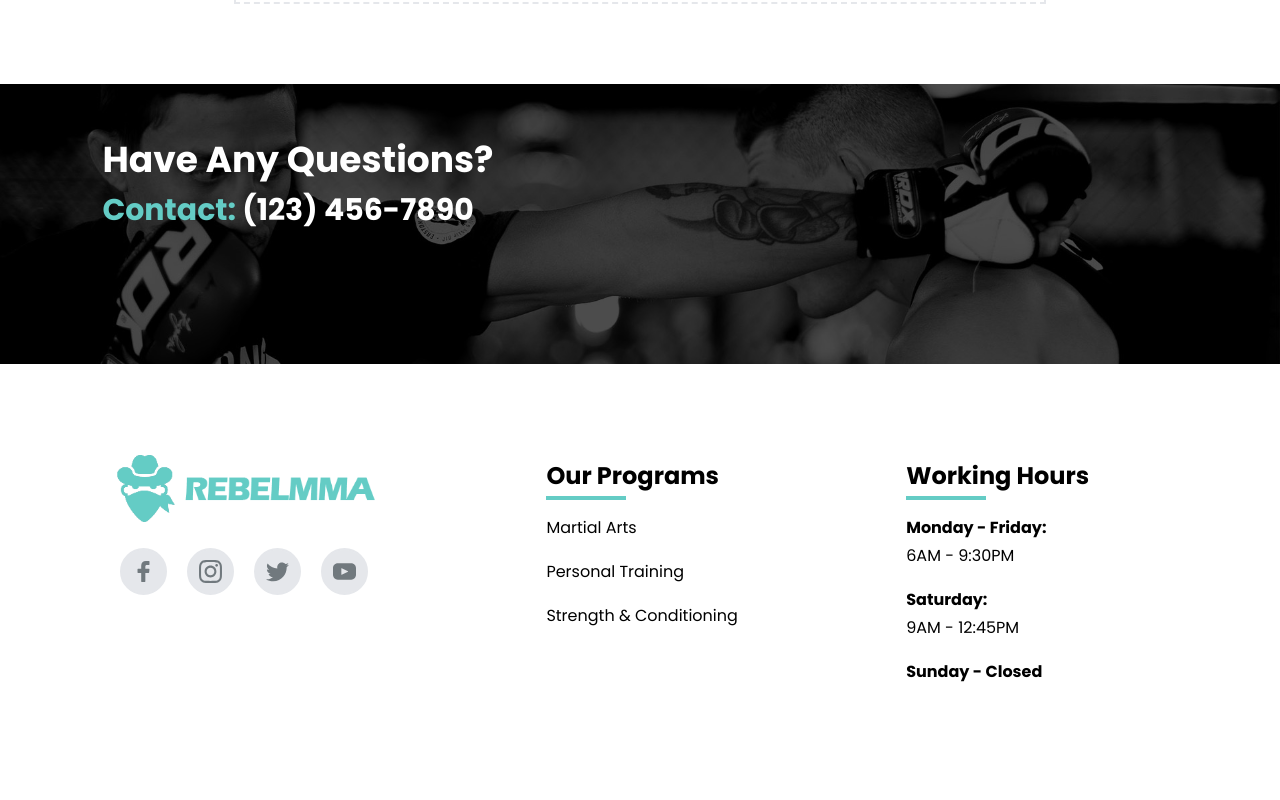
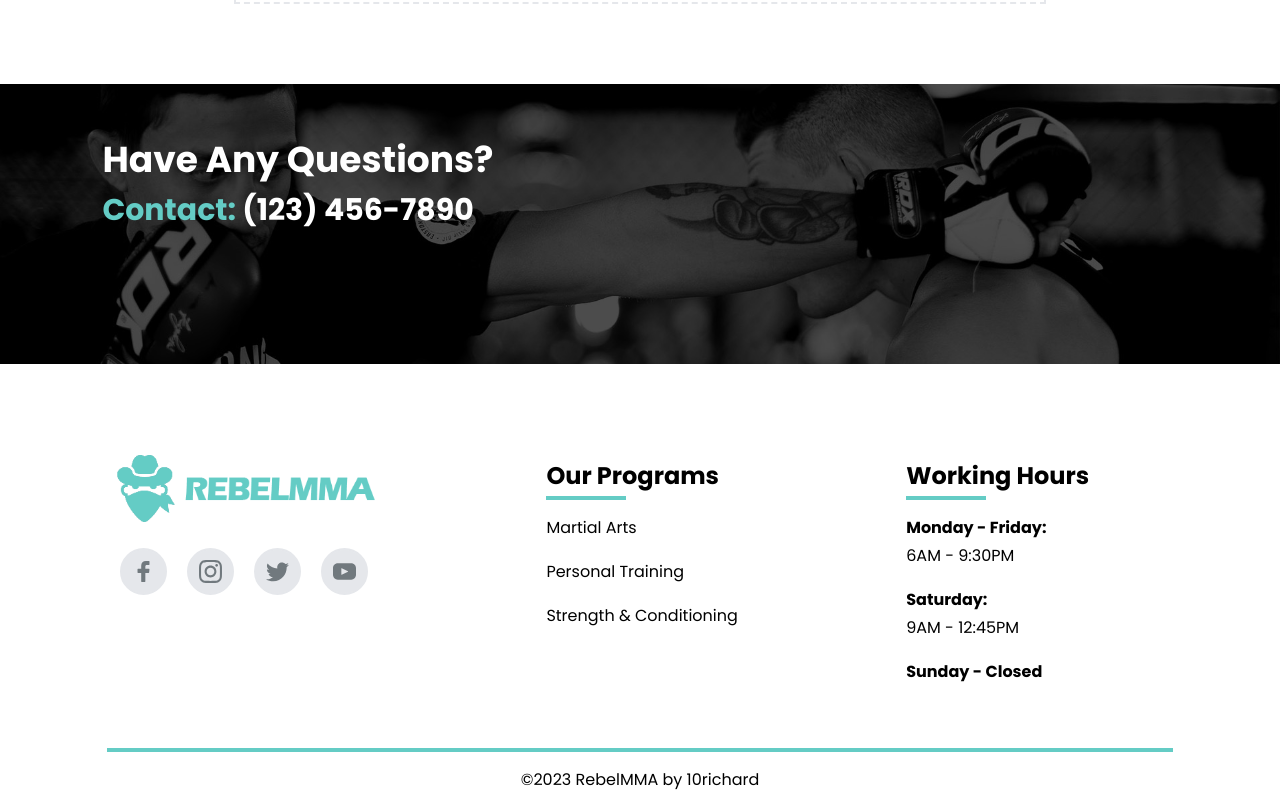
Before and after one commit to 10richard/rebel-mma, a React (Vite) app: page /signup in a window 1280 px wide. Shown: the part 997-1797 px from the top of the page. Built offline with nearby package versions, Linux system fonts and the light colour scheme.

Commit message:
Modify footer

```diff
--- a/src/components/Footer/Footer.tsx
+++ b/src/components/Footer/Footer.tsx
@@ -6,9 +6,9 @@ import facebookLogo from "../../assets/socials/facebook.svg";
 
 const Footer = () => {
   return (
-    <footer className="footer flex justify-center py-24 bg-white">
+    <footer className="footer flex flex-col items-center py-24 bg-white relative">
       {/* Programs, Working Hours, More - (About) */}
-      <div className="w-5/6 flex items-center min-[1020px]:justify-between max-[1020px]:flex-col max-[1020px]:gap-20">
+      <div className="w-5/6 flex items-center min-[1020px]:justify-between max-[1020px]:flex-col max-[1020px]:gap-20 mb-5">
         <div className="flex flex-col items-center gap-2 min-[1020px]:-mt-28 -mt-10">
           <img className="max-w-[275px]" src={logo} alt="RebelMMA logo" />
           <div className="social-links flex items-center gap-5">
@@ -69,6 +69,20 @@ const Footer = () => {
           </div>
         </div>
       </div>
+
+      <div className="absolute bottom-2 flex flex-col items-center w-full">
+        <span className="w-5/6 h-[4px] bg-seaserpent mb-4 mt-1"></span>
+        <h1>
+          ©2023 RebelMMA by{" "}
+          <a
+            className="hover:text-seaserpent"
+            target="_blank"
+            href="https://github.com/10richard/rebel-mma"
+          >
+            10richard
+          </a>
+        </h1>
+      </div>
     </footer>
   );
 };
```
